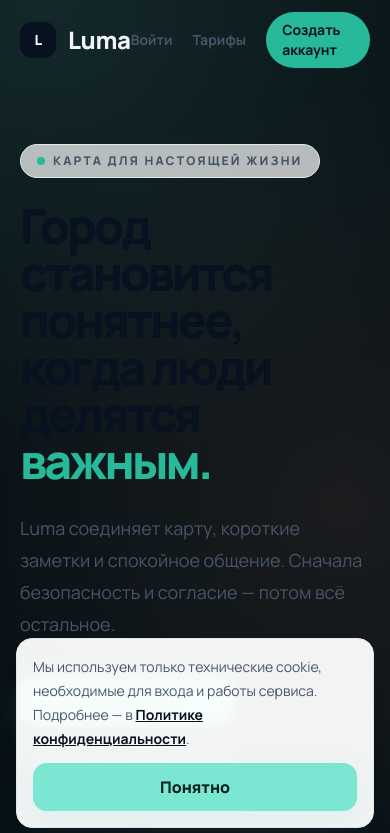
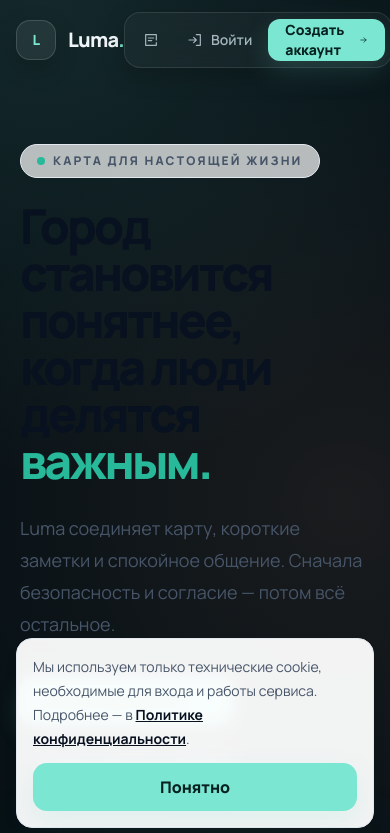
Before and after one commit to orskiyghost-png/Luma, a Next.js app: page / in a window 390 px wide. Shown: the top 833 px of the page. Built offline with nearby package versions, Linux system fonts and the light colour scheme; no server answers.

Commit message:
feat: refine glass navigation and replace emoji affordances
Refresh the shared header with a premium glass navigation bar, accessible inline SVG icons, clearer hierarchy, and responsive labels while preserving Supabase auth behavior.

```diff
--- a/components/site-header.tsx
+++ b/components/site-header.tsx
@@ -1,43 +1,46 @@
 import Link from "next/link";
 import { createClient } from "@/lib/supabase/server";
-import { cn } from "@/lib/utils";
 
-/**
- * Общая шапка сайта. Умеет видеть состояние входа:
- * для гостя — «Войти / Создать аккаунт»,
- * для вошедшего — «Карта» и «Профиль» (больше не путаем пользователя
- * предложением регистрироваться повторно).
- */
+function Icon({ name }: { name: "map" | "user" | "price" | "login" | "arrow" }) {
+  const paths = {
+    map: <><path d="M9 18l-6 3V6l6-3 6 3 6-3v15l-6 3-6-3Z"/><path d="M9 3v15M15 6v15"/></>,
+    user: <><circle cx="12" cy="8" r="3.5"/><path d="M5 21a7 7 0 0 1 14 0"/></>,
+    price: <><path d="M20 12V4H4v16h16v-4"/><path d="M8 9h8M8 13h5"/></>,
+    login: <><path d="M14 4h6v16h-6"/><path d="M10 8l4 4-4 4M3 12h11"/></>,
+    arrow: <><path d="M5 12h14M13 6l6 6-6 6"/></>,
+  }[name];
+  return <svg aria-hidden="true" viewBox="0 0 24 24" fill="none" stroke="currentColor" strokeWidth="1.8" strokeLinecap="round" strokeLinejoin="round" className="h-4 w-4">{paths}</svg>;
+}
+
 export default async function SiteHeader() {
   let signedIn = false;
   try {
     const supabase = await createClient();
-    const {
-      data: { user },
-    } = await supabase.auth.getUser();
+    const { data: { user } } = await supabase.auth.getUser();
     signedIn = Boolean(user);
-  } catch {
-    signedIn = false;
-  }
+  } catch { signedIn = false; }
+
+  const linkClass = "inline-flex min-h-10 items-center gap-2 rounded-xl px-3 text-sm font-semibold text-[var(--text-secondary)] transition hover:bg-white/5 hover:text-[var(--text-primary)]";
+  const primaryClass = "inline-flex min-h-10 items-center gap-2 rounded-xl border border-[rgba(123,231,210,.5)] bg-[var(--tide)] px-4 text-sm font-extrabold text-[#06211f] shadow-[0_10px_26px_rgba(123,231,210,.16)] transition hover:shadow-[0_14px_34px_rgba(123,231,210,.25)]";
 
   return (
-    <header className="mx-auto flex min-h-20 w-full max-w-6xl items-center justify-between px-5 sm:px-8">
-      <Link href="/" className="flex items-center gap-3 font-black tracking-tight">
-        <span className="grid h-9 w-9 place-items-center rounded-xl bg-ink text-sm text-white">L</span>
-        <span className="text-2xl">Luma</span>
+    <header className="mx-auto flex min-h-20 w-full max-w-7xl items-center justify-between px-4 sm:px-8">
+      <Link href="/" className="group inline-flex items-center gap-3" aria-label="Luma — на главную">
+        <span className="grid h-10 w-10 place-items-center rounded-[14px] border border-white/15 bg-white/[.07] text-sm font-black tracking-tight text-[var(--tide)] shadow-[0_8px_24px_rgba(0,0,0,.18)] transition group-hover:border-[var(--tide)]">L</span>
+        <span className="text-[1.25rem] font-extrabold tracking-[-.04em] text-[var(--text-primary)]">Luma<span className="text-[var(--tide)]">.</span></span>
       </Link>
-      <nav className="flex items-center gap-5 text-sm font-bold text-slate-600">
+      <nav className="flex items-center gap-1 rounded-2xl border border-white/10 bg-white/[.035] p-1.5 shadow-[0_8px_24px_rgba(0,0,0,.18)] backdrop-blur-xl" aria-label="Основная навигация">
         {signedIn ? (
           <>
-            <Link href="/map" className="hover:text-ink">Карта</Link>
-            <Link href="/profile" className="rounded-full bg-tide px-4 py-2 text-ink hover:shadow-glow">Профиль</Link>
-            <Link href="/pricing" className="hover:text-ink">Тарифы</Link>
+            <Link href="/map" className={linkClass}><Icon name="map" /><span className="hidden sm:inline">Карта</span></Link>
+            <Link href="/profile" className={primaryClass}><Icon name="user" /><span>Профиль</span></Link>
+            <Link href="/pricing" className={linkClass}><Icon name="price" /><span className="hidden sm:inline">Тарифы</span></Link>
           </>
         ) : (
           <>
-            <Link href="/auth" className="hover:text-ink">Войти</Link>
-            <Link href="/pricing" className="hover:text-ink">Тарифы</Link>
-            <Link href="/auth?mode=signup" className="rounded-full bg-tide px-4 py-2 text-ink hover:shadow-glow">Создать аккаунт</Link>
+            <Link href="/pricing" className={linkClass}><Icon name="price" /><span className="hidden sm:inline">Тарифы</span></Link>
+            <Link href="/auth" className={linkClass}><Icon name="login" /><span>Войти</span></Link>
+            <Link href="/auth?mode=signup" className={primaryClass}><span>Создать аккаунт</span><Icon name="arrow" /></Link>
           </>
         )}
       </nav>
```
